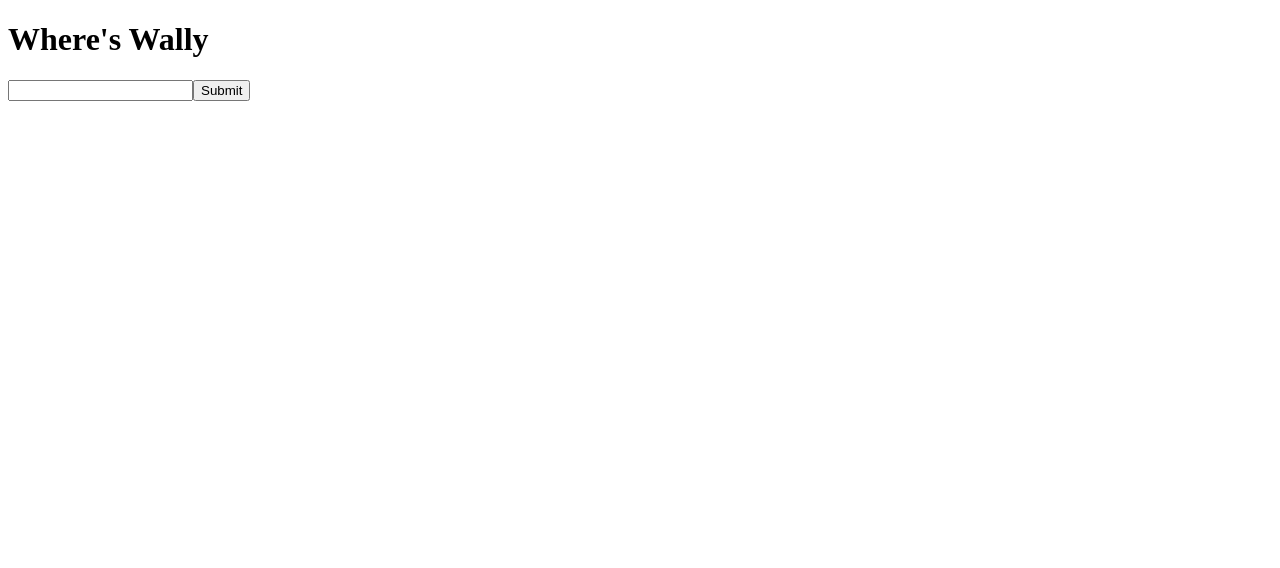
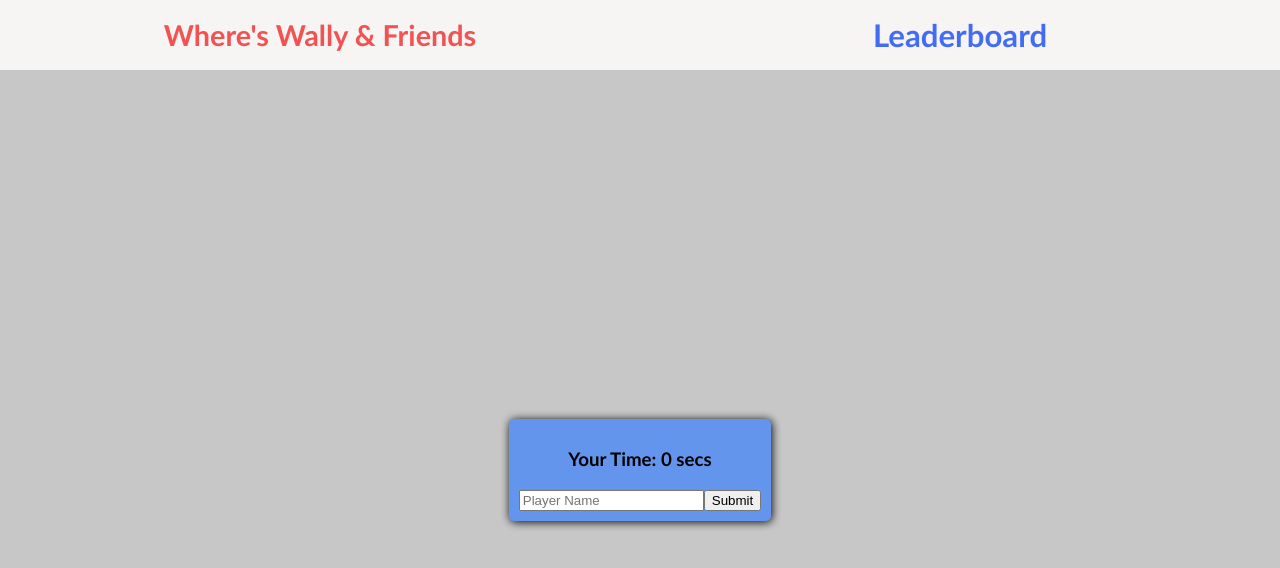
Before and after one commit to Yasin2201/wheres-wally, a React (Create React App) app: page / in a window 1280 px wide. Shown: the top 568 px of the page. Built offline with nearby package versions, Linux system fonts and the light colour scheme; no server answers; the database is empty.

Commit message:
refactor code

```diff
--- a/src/App.js
+++ b/src/App.js
@@ -3,6 +3,7 @@
 import Target from './components/Target'
 import Timer from './components/Timer'
 import SubmitScore from './components/SubmitScore'
+import '../src/styles/App.css'
 
 function App() {
 
@@ -15,7 +16,7 @@
   const [time, setTime] = useState(0)
   const [snackbar, setSnackbar] = useState(false)
   const [checkChoice, setCheckChoice] = useState(undefined)
-  const [playerName, setPlayerName] = useState('')
+  const [playerName, setPlayerName] = useState('Anon')
 
   useEffect(() => {
     const db = firebase.firestore()
@@ -100,25 +101,22 @@
 
   const submitToLeaderboard = () => {
     updateLeaderboard()
-    console.log(playerName)
   }
 
   const getPlayerName = (e) => {
-    setPlayerName(e.target.value)
+    e.target.value === "" ? setPlayerName('Anon') : setPlayerName(e.target.value)
   }
 
   return (
     <div id="container">
-      <div>
-        <h1>Where's Wally</h1>
-        {viewImg && <Timer gameOver={gameOver} runTimer={runTimer} time={time} />}
-      </div>
-      <div>
-        {gameOver && <SubmitScore submitToLeaderboard={submitToLeaderboard} getPlayerName={getPlayerName} />}
-        {snackbar && <h1>{checkChoice}</h1>}
+      {/* {gameOver && <SubmitScore submitToLeaderboard={submitToLeaderboard} getPlayerName={getPlayerName} time={time} />} */}
+      <SubmitScore submitToLeaderboard={submitToLeaderboard} getPlayerName={getPlayerName} time={time} />
+      <div id="gameScreen">
+        {snackbar && <h3 id="checkChoice">{checkChoice}</h3>}
         {viewImg && <img src={locURL} alt="wally" width='1400px' onClick={displayDiv} />}
         {target && <Target clientPos={clientPos} getChoice={getChoice} characters={characters} />}
       </div>
+      {viewImg && <Timer gameOver={gameOver} runTimer={runTimer} time={time} />}
     </div>
   );
 }
--- a/src/Routes.js
+++ b/src/Routes.js
@@ -3,11 +3,13 @@
 import { BrowserRouter, Route, Switch } from "react-router-dom"
 import App from './App';
 import Leaderboard from './Leaderboard'
+import Navbar from './components/Navbar';
 
 const Routes = () => {
     return (
-        <div>
+        <div id="mainDiv" style={{ width: '100%' }}>
             <BrowserRouter>
+                <Navbar />
                 <Switch>
                     <Route exact path="/" >
                         <App />
--- /dev/null
+++ b/src/components/Navbar.js
@@ -0,0 +1,20 @@
+import { useState } from "react"
+import { Link } from "react-router-dom"
+import '../styles/Navbar.css'
+
+const Navbar = () => {
+    const [currPath, setCurrPath] = useState(window.location.pathname)
+
+    const setPath = () => {
+        setCurrPath(window.location.pathname)
+    }
+
+    return (
+        <div id='navbar'>
+            <h1 id="title">Where's Wally & Friends</h1>
+            <h2 onClick={setPath}>{currPath === '/' ? <Link id="links" to="/Leaderboard">Leaderboard</Link> : <Link id="links" to="/">Play</Link>}</h2>
+        </div>
+    )
+}
+
+export default Navbar
--- a/src/components/SubmitScore.js
+++ b/src/components/SubmitScore.js
@@ -1,8 +1,11 @@
-const SubmitScore = ({ submitToLeaderboard, getPlayerName }) => {
+const SubmitScore = ({ submitToLeaderboard, getPlayerName, time }) => {
     return (
         <div id="modal">
-            <input type='text' onChange={getPlayerName} />
-            <button onClick={submitToLeaderboard}>Submit</button>
+            <div id="submitBox">
+                <h3>Your Time: {time} secs</h3>
+                <input type='text' onChange={getPlayerName} placeholder="Player Name" required />
+                <button onClick={submitToLeaderboard}>Submit</button>
+            </div>
         </div>
     )
 }
--- a/src/components/Timer.js
+++ b/src/components/Timer.js
@@ -1,11 +1,10 @@
-import { useEffect, useState } from 'react'
+import { useEffect } from 'react'
+const Timer = ({ gameOver, runTimer, time }) => {
 
-const Timer = ({ gameOver }) => {
-    const [time, setTime] = useState(0)
     useEffect(() => {
         if (!gameOver) {
             const interval = setInterval(() => {
-                setTime(time + 1)
+                runTimer()
             }, 1000)
             return () => {
                 clearInterval(interval);
@@ -14,9 +13,7 @@
     })
 
     return (
-        <div>
-            <h1>Timer: {time}s</h1>
-        </div>
+        <h1 id="timer">{time} secs</h1>
     )
 }
 
--- a/src/index.js
+++ b/src/index.js
@@ -1,6 +1,7 @@
 import React from 'react';
 import ReactDOM from 'react-dom';
 import Routes from './Routes'
+import '../src/styles/index.css'
 
 ReactDOM.render(
   <React.StrictMode>
```
